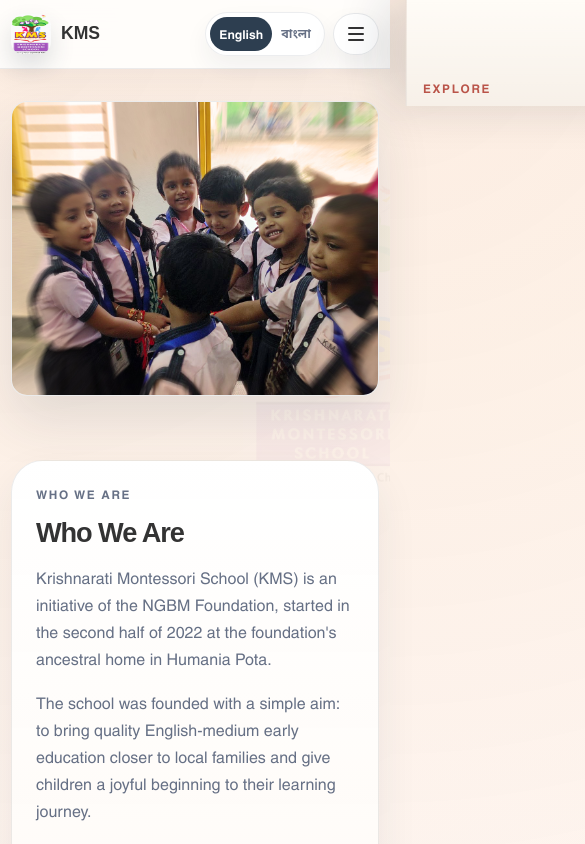
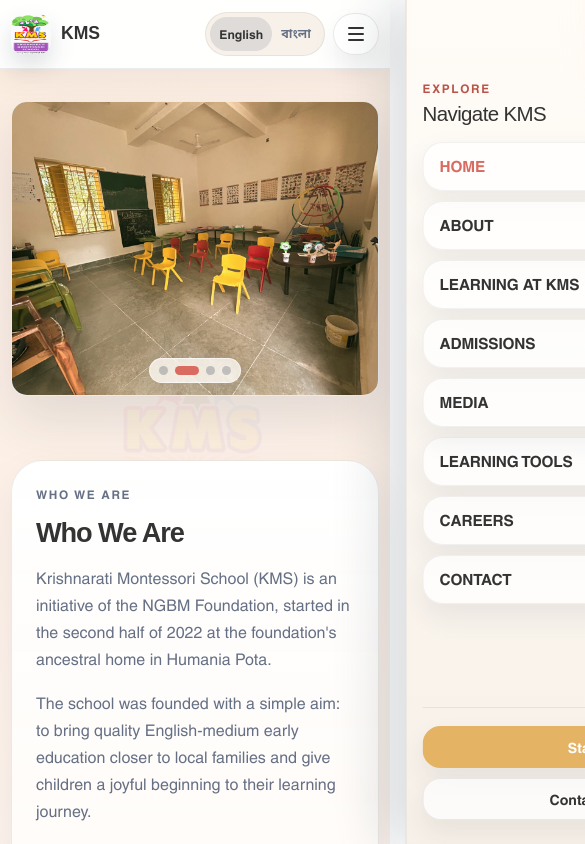
Before and after one commit to as4401s/School_website, a Next.js app: page / in a window 390 px wide. Shown: the top 844 px of the page, 585 px wide, since content can reach past the window. Built offline with nearby package versions, Linux system fonts and the light colour scheme; a web font is replaced by a local one.

Commit message:
Fix navbar carousel and PDF

```diff
--- a/src/app/globals.css
+++ b/src/app/globals.css
@@ -102,6 +102,7 @@
   top: 0;
   z-index: 40;
   background: rgba(255, 255, 255, 0.86);
+  -webkit-backdrop-filter: saturate(180%) blur(18px);
   backdrop-filter: saturate(180%) blur(18px);
   border-bottom: 1px solid rgba(21, 32, 51, 0.08);
   box-shadow: 0 10px 24px rgba(36, 48, 68, 0.05);
@@ -129,6 +130,7 @@
   align-items: center;
   gap: 12px;
   min-width: 0;
+  grid-column: 1;
 }
 
 .brand-mark__logo {
@@ -160,24 +162,26 @@
 .site-nav {
   display: flex;
   flex-wrap: nowrap;
-  justify-content: center;
+  justify-content: flex-start;
   gap: 4px;
   min-width: 0;
+  grid-column: 2;
 }
 
 .site-nav__list {
   display: flex;
   align-items: center;
-  gap: 4px;
+  gap: 2px;
 }
 
 .site-nav__link {
-  padding: 10px 14px;
+  padding: 10px 12px;
   border-radius: 999px;
   color: var(--ink);
-  font-size: 0.9rem;
+  font-size: 0.86rem;
   font-weight: 600;
   white-space: nowrap;
+  letter-spacing: -0.01em;
   transition:
     color 150ms ease,
     background 150ms ease,
@@ -273,14 +277,18 @@
 .site-header__actions {
   display: flex;
   align-items: center;
-  gap: 12px;
+  gap: 10px;
   justify-self: end;
+  grid-column: 3;
+  flex-shrink: 0;
 }
 
 .site-header__actions .btn {
-  min-height: 42px;
-  padding: 0 14px;
+  min-height: 40px;
+  padding: 0 16px;
   white-space: nowrap;
+  box-shadow: none;
+  font-size: 0.92rem;
 }
 
 .menu-button {
@@ -342,6 +350,14 @@
   box-shadow: 0 12px 24px rgba(36, 48, 68, 0.06);
 }
 
+.site-header__actions .language-toggle {
+  min-height: 38px;
+  padding: 3px;
+  background: rgba(247, 240, 232, 0.9);
+  border-color: rgba(21, 32, 51, 0.07);
+  box-shadow: none;
+}
+
 .language-toggle__button {
   border: 0;
   background: transparent;
@@ -354,9 +370,24 @@
   font-weight: 700;
 }
 
+.site-header__actions .language-toggle__button {
+  min-height: 30px;
+  padding: 0 10px;
+  font-size: 0.76rem;
+}
+
 .language-toggle__button--active {
   background: var(--navy);
   color: white;
+}
+
+.site-header__actions .language-toggle__button--active {
+  background: rgba(45, 62, 80, 0.12);
+  color: var(--ink);
+}
+
+.site-header__staff-link {
+  border-radius: 16px;
 }
 
 .btn {
@@ -471,28 +502,29 @@
 }
 
 .hero-slider {
-  overflow-x: auto;
+  position: relative;
+  overflow: hidden;
   border: 1px solid var(--line);
   border-radius: 32px;
   background: var(--surface);
   box-shadow: 0 24px 54px rgba(36, 48, 68, 0.12);
-  scroll-snap-type: x mandatory;
-  -webkit-overflow-scrolling: touch;
-  scroll-padding-inline: 16px;
+}
+
+.hero-slider__viewport {
+  overflow: hidden;
 }
 
 .hero-slider__track {
-  display: grid;
-  grid-auto-flow: column;
-  grid-auto-columns: 100%;
-  gap: 18px;
+  display: flex;
+  transition: transform 700ms cubic-bezier(0.22, 1, 0.36, 1);
+  will-change: transform;
 }
 
 .hero-slider__slide {
   position: relative;
+  flex: 0 0 100%;
   aspect-ratio: 16 / 9;
   overflow: hidden;
-  scroll-snap-align: start;
 }
 
 .hero-slider__image {
@@ -501,13 +533,43 @@
   object-fit: cover;
 }
 
-.hero-slider::-webkit-scrollbar {
+.hero-slider__controls {
+  position: absolute;
+  left: 50%;
+  bottom: 18px;
+  z-index: 1;
+  display: inline-flex;
+  align-items: center;
+  gap: 8px;
+  padding: 9px 12px;
+  border-radius: 999px;
+  background: rgba(255, 252, 247, 0.78);
+  border: 1px solid rgba(255, 255, 255, 0.58);
+  box-shadow: 0 16px 34px rgba(24, 34, 49, 0.18);
+  transform: translateX(-50%);
+}
+
+.hero-slider__dot {
+  width: 10px;
   height: 10px;
-}
-
-.hero-slider::-webkit-scrollbar-thumb {
-  background: rgba(21, 32, 51, 0.22);
+  padding: 0;
+  border: 0;
   border-radius: 999px;
+  background: rgba(45, 62, 80, 0.26);
+  cursor: pointer;
+  transition:
+    transform 180ms ease,
+    background 180ms ease,
+    width 180ms ease;
+}
+
+.hero-slider__dot:hover {
+  transform: scale(1.08);
+}
+
+.hero-slider__dot--active {
+  width: 28px;
+  background: var(--accent);
 }
 
 .hero__panel {
@@ -570,7 +632,7 @@
   inset: 0;
   background-image: url("/media/logo.jpg");
   background-repeat: no-repeat;
-  background-position: right -40px center;
+  background-position: center center;
   background-size: min(48vmin, 420px);
   opacity: 0.07;
   pointer-events: none;
@@ -1443,6 +1505,12 @@
 
 @media (max-width: 1120px) {
 
+  .site-header {
+    background: rgba(255, 255, 255, 0.96);
+    -webkit-backdrop-filter: none;
+    backdrop-filter: none;
+  }
+
   .hero__content,
   .feature-panel,
   .prospectus-panel,
@@ -1495,9 +1563,21 @@
   }
 
   .site-header__actions {
+    grid-column: 2;
     justify-self: end;
     justify-content: flex-end;
     gap: 10px;
+  }
+
+  .site-header__actions .language-toggle {
+    min-height: 42px;
+    padding: 4px;
+  }
+
+  .site-header__actions .language-toggle__button {
+    min-height: 34px;
+    padding: 0 11px;
+    font-size: 0.8rem;
   }
 
   .site-header__staff-link {
@@ -1523,6 +1603,7 @@
   }
 
   .site-nav {
+    grid-column: 1 / -1;
     position: fixed;
     top: 0;
     right: 0;
@@ -1700,11 +1781,25 @@
   }
 
   .hero-slider__track {
-    gap: 14px;
+    gap: 0;
   }
 
   .hero-slider__slide {
     aspect-ratio: 5 / 4;
+  }
+
+  .hero-slider__controls {
+    bottom: 14px;
+    padding: 8px 10px;
+  }
+
+  .hero-slider__dot {
+    width: 9px;
+    height: 9px;
+  }
+
+  .hero-slider__dot--active {
+    width: 24px;
   }
 
   .hero__content {
@@ -1890,11 +1985,11 @@
     gap: 8px;
   }
 
-  .language-toggle {
+  .site-header__actions .language-toggle {
     min-height: 42px;
   }
 
-  .language-toggle__button {
+  .site-header__actions .language-toggle__button {
     min-height: 34px;
     padding: 0 11px;
     font-size: 0.8rem;
@@ -2064,7 +2159,7 @@
   }
 
   body::before {
-    background-position: right -32px top 180px;
+    background-position: center center;
     background-size: min(46vmin, 260px);
     opacity: 0.045;
   }
@@ -2115,6 +2210,12 @@
 
   .hero-slider {
     border-radius: 16px;
+  }
+
+  .hero-slider__controls {
+    bottom: 12px;
+    gap: 7px;
+    padding: 7px 9px;
   }
 
   .hero__copy h1 {
@@ -2180,7 +2281,7 @@
     border-radius: 12px;
   }
 
-  .language-toggle__button {
+  .site-header__actions .language-toggle__button {
     padding: 0 9px;
     font-size: 0.76rem;
   }
--- a/src/app/page.tsx
+++ b/src/app/page.tsx
@@ -1,6 +1,7 @@
 import Image from "next/image";
 import Link from "next/link";
 
+import { HeroCarousel } from "@/components/hero-carousel";
 import {
   LocalizedDate,
   LocalizedText,
@@ -155,25 +156,7 @@
     <>
       <section className="hero">
         <div className="shell">
-          <div
-            className="hero-slider"
-            aria-label="KMS campus image slider"
-          >
-            <div className="hero-slider__track">
-              {homeHeroSlides.map((src, index) => (
-                <div className="hero-slider__slide" key={src}>
-                  <Image
-                    alt={`KMS campus view ${index + 1}`}
-                    className="hero-slider__image"
-                    fill
-                    priority={index === 0}
-                    sizes="(max-width: 1120px) calc(100vw - 32px), 1400px"
-                    src={src}
-                  />
-                </div>
-              ))}
-            </div>
-          </div>
+          <HeroCarousel slides={homeHeroSlides} />
         </div>
       </section>
 
--- /dev/null
+++ b/src/components/hero-carousel.tsx
@@ -0,0 +1,79 @@
+"use client";
+
+import Image from "next/image";
+import { useEffect, useState } from "react";
+
+import { cn } from "@/lib/utils";
+
+const AUTO_ADVANCE_MS = 4500;
+
+export function HeroCarousel({ slides }: { slides: string[] }) {
+  const [activeIndex, setActiveIndex] = useState(0);
+  const [isPaused, setIsPaused] = useState(false);
+
+  useEffect(() => {
+    if (slides.length <= 1 || isPaused) {
+      return;
+    }
+
+    const intervalId = window.setInterval(() => {
+      setActiveIndex((index) => (index + 1) % slides.length);
+    }, AUTO_ADVANCE_MS);
+
+    return () => {
+      window.clearInterval(intervalId);
+    };
+  }, [isPaused, slides.length]);
+
+  if (slides.length === 0) {
+    return null;
+  }
+
+  return (
+    <div
+      aria-label="KMS campus image slider"
+      className="hero-slider"
+      onFocusCapture={() => setIsPaused(true)}
+      onBlurCapture={() => setIsPaused(false)}
+      onMouseEnter={() => setIsPaused(true)}
+      onMouseLeave={() => setIsPaused(false)}
+    >
+      <div className="hero-slider__viewport">
+        <div
+          className="hero-slider__track"
+          style={{ transform: `translate3d(-${activeIndex * 100}%, 0, 0)` }}
+        >
+          {slides.map((src, index) => (
+            <div aria-hidden={activeIndex !== index} className="hero-slider__slide" key={src}>
+              <Image
+                alt={`KMS campus view ${index + 1}`}
+                className="hero-slider__image"
+                fill
+                priority={index === 0}
+                sizes="(max-width: 1120px) calc(100vw - 32px), 1400px"
+                src={src}
+              />
+            </div>
+          ))}
+        </div>
+      </div>
+
+      {slides.length > 1 ? (
+        <div className="hero-slider__controls">
+          {slides.map((src, index) => (
+            <button
+              aria-label={`Show slide ${index + 1}`}
+              className={cn(
+                "hero-slider__dot",
+                activeIndex === index && "hero-slider__dot--active",
+              )}
+              key={`${src}-dot`}
+              onClick={() => setActiveIndex(index)}
+              type="button"
+            />
+          ))}
+        </div>
+      ) : null}
+    </div>
+  );
+}
--- a/src/components/site-header.tsx
+++ b/src/components/site-header.tsx
@@ -78,35 +78,6 @@
             <LocalizedText as="span" text={siteMeta.name} />
           </span>
         </Link>
-
-        <div className="site-header__actions">
-          <LanguageToggle />
-          <Link className="btn btn--accent site-header__staff-link" href="/login">
-            <LocalizedText text={{ en: "Staff CMS", bn: "স্টাফ সিএমএস" }} />
-          </Link>
-          <button
-            aria-expanded={open}
-            aria-label={language === "bn" ? "মেনু খুলুন" : "Toggle menu"}
-            className={cn("menu-button", open && "menu-button--open")}
-            onClick={() => setOpen((value) => !value)}
-            type="button"
-          >
-            <span className="menu-button__label">
-              <LocalizedText
-                text={
-                  open
-                    ? { en: "Close", bn: "বন্ধ করুন" }
-                    : { en: "Menu", bn: "মেনু" }
-                }
-              />
-            </span>
-            <span aria-hidden="true" className="menu-button__icon">
-              <span />
-              <span />
-              <span />
-            </span>
-          </button>
-        </div>
 
         <nav
           aria-label="Primary"
@@ -267,6 +238,35 @@
             </Link>
           </div>
         </nav>
+
+        <div className="site-header__actions">
+          <LanguageToggle />
+          <Link className="btn btn--accent site-header__staff-link" href="/login">
+            <LocalizedText text={{ en: "Staff CMS", bn: "স্টাফ সিএমএস" }} />
+          </Link>
+          <button
+            aria-expanded={open}
+            aria-label={language === "bn" ? "মেনু খুলুন" : "Toggle menu"}
+            className={cn("menu-button", open && "menu-button--open")}
+            onClick={() => setOpen((value) => !value)}
+            type="button"
+          >
+            <span className="menu-button__label">
+              <LocalizedText
+                text={
+                  open
+                    ? { en: "Close", bn: "বন্ধ করুন" }
+                    : { en: "Menu", bn: "মেনু" }
+                }
+              />
+            </span>
+            <span aria-hidden="true" className="menu-button__icon">
+              <span />
+              <span />
+              <span />
+            </span>
+          </button>
+        </div>
       </div>
     </header>
   );
```
